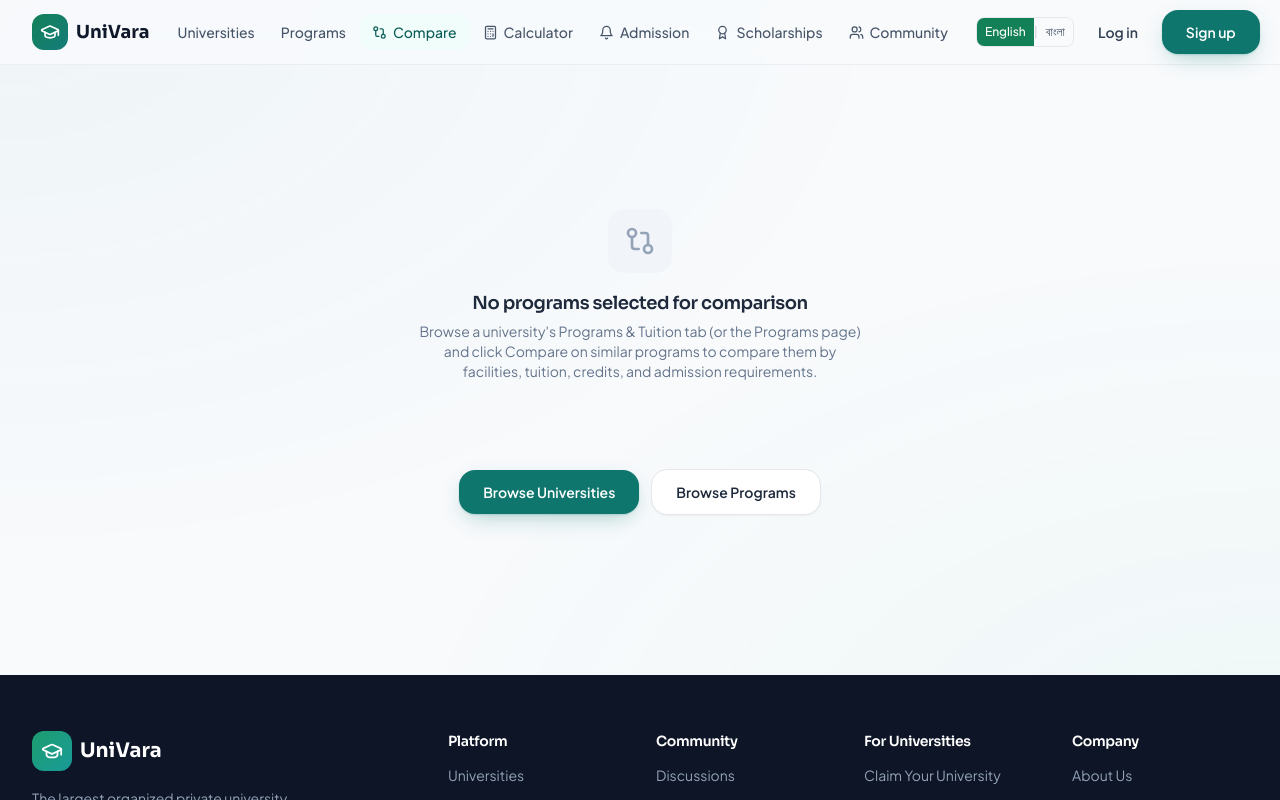
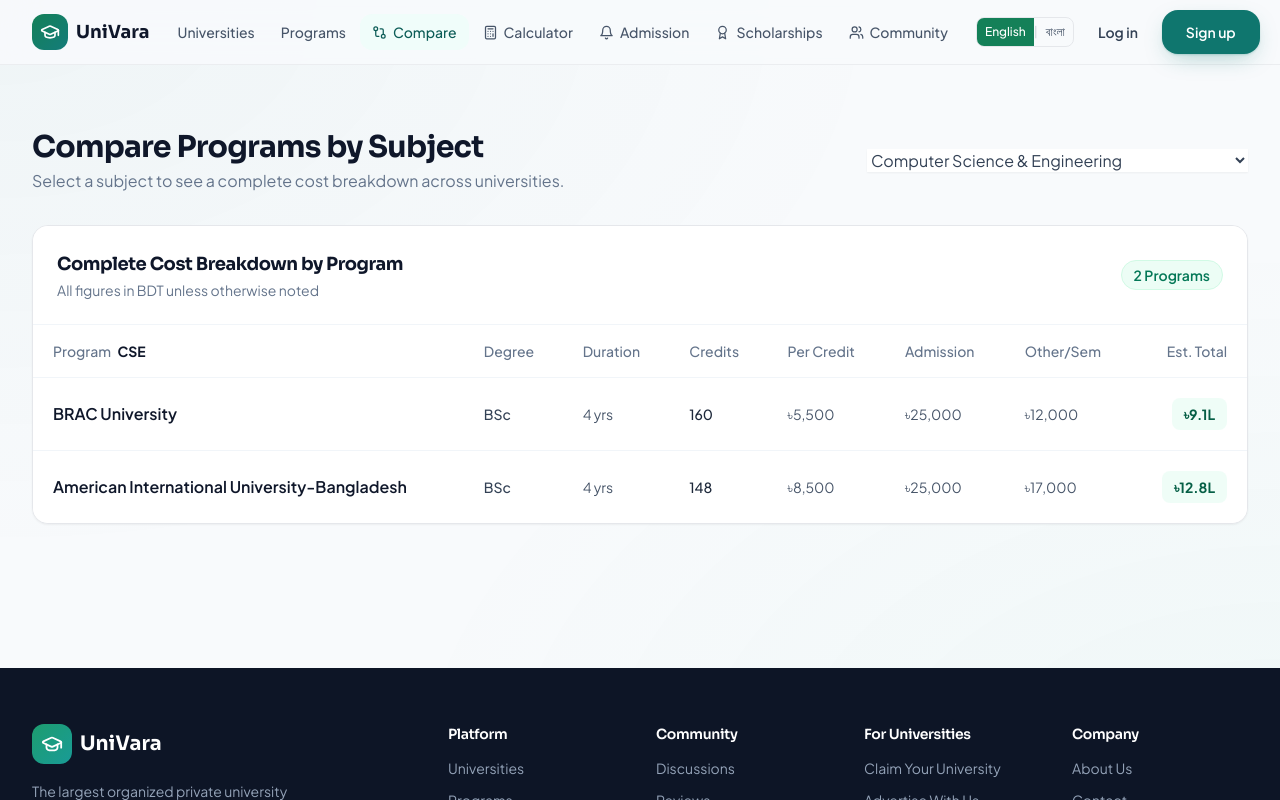
Before and after one commit to pranto-design/pranto232454545, a React (Vite) app: page /compare in a window 1280 px wide. Shown: the top 800 px of the page. Built offline with nearby package versions, Linux system fonts and the light colour scheme.

Commit message:
Replace Compare page empty state with Subject Comparison table

```diff
--- a/src/pages/ComparePage.tsx
+++ b/src/pages/ComparePage.tsx
@@ -52,19 +52,7 @@ export default function ComparePage() {
   }, [offerings, selectedOfferingIds]);
 
   if (offerings.length === 0) {
-    return (
-      <div className="container-page py-20">
-        <EmptyState
-          title="No programs selected for comparison"
-          message="Browse a university's Programs & Tuition tab (or the Programs page) and click Compare on similar programs to compare them by facilities, tuition, credits, and admission requirements."
-          icon={<GitCompare size={32} />}
-        />
-        <div className="text-center mt-6 flex items-center justify-center gap-3 flex-wrap">
-          <Link to="/universities" className="btn-primary">Browse Universities</Link>
-          <Link to="/programs" className="btn-secondary">Browse Programs</Link>
-        </div>
-      </div>
-    );
+    return <SubjectComparisonView />;
   }
 
   return (
@@ -636,3 +624,114 @@ function OverviewTable({ offerings, onRemove }: { offerings: Offering[]; onRemov
 // Dummy use of School icon to prevent unused-import warnings (kept for future use)
 // eslint-disable-next-line @typescript-eslint/no-unused-vars
 const _SchoolIcon = School;
+
+/* -----------------------------------------------------------
+   SUBJECT COMPARISON VIEW (Default View)
+----------------------------------------------------------- */
+function SubjectComparisonView() {
+  const availablePrograms = useMemo(() => {
+    // Only show programs that have at least one offering
+    return programs.filter((p) => programOfferings.some((o) => o.programId === p.id));
+  }, []);
+
+  const [selectedProgramId, setSelectedProgramId] = useState(availablePrograms[0]?.id || '');
+
+  const selectedProgram = getProgramById(selectedProgramId);
+  const currentOfferings = useMemo(() => {
+    return programOfferings.filter((o) => o.programId === selectedProgramId);
+  }, [selectedProgramId]);
+
+  if (!selectedProgram) return null;
+
+  return (
+    <div className="container-page py-10 sm:py-16">
+      {/* Subject Selection */}
+      <div className="mb-8 flex flex-col sm:flex-row sm:items-center justify-between gap-4">
+        <div>
+          <h1 className="text-2xl sm:text-3xl font-bold text-ink-900">Compare Programs by Subject</h1>
+          <p className="text-ink-500 mt-1">Select a subject to see a complete cost breakdown across universities.</p>
+        </div>
+        <div className="min-w-[240px]">
+          <select
+            className="input-field w-full bg-white shadow-sm"
+            value={selectedProgramId}
+            onChange={(e) => setSelectedProgramId(e.target.value)}
+          >
+            {availablePrograms.map((p) => (
+              <option key={p.id} value={p.id}>{p.name}</option>
+            ))}
+          </select>
+        </div>
+      </div>
+
+      {/* The Table */}
+      <div className="card overflow-hidden !p-0 border border-ink-200 shadow-sm rounded-2xl">
+        <div className="p-5 sm:p-6 border-b border-ink-100 flex flex-col sm:flex-row sm:items-center justify-between gap-4 bg-white">
+          <div>
+            <h2 className="text-lg font-bold text-ink-900 tracking-tight">Complete Cost Breakdown by Program</h2>
+            <p className="text-sm text-ink-500 mt-0.5">All figures in BDT unless otherwise noted</p>
+          </div>
+          <span className="text-sm font-semibold text-emeraldAccent-700 bg-emeraldAccent-50 px-3 py-1 rounded-full border border-emeraldAccent-100">
+            {currentOfferings.length} Programs
+          </span>
+        </div>
+
+        <div className="overflow-x-auto bg-white">
+          <table className="w-full text-sm text-left">
+            <thead>
+              <tr className="border-b border-ink-100 text-ink-500">
+                <th className="py-4 px-5 font-medium whitespace-nowrap">
+                  Program <span className="font-bold text-ink-900 ml-1">{selectedProgram.slug.toUpperCase()}</span>
+                </th>
+                <th className="py-4 px-5 font-medium whitespace-nowrap">Degree</th>
+                <th className="py-4 px-5 font-medium whitespace-nowrap">Duration</th>
+                <th className="py-4 px-5 font-medium whitespace-nowrap">Credits</th>
+                <th className="py-4 px-5 font-medium whitespace-nowrap">Per Credit</th>
+                <th className="py-4 px-5 font-medium whitespace-nowrap">Admission</th>
+                <th className="py-4 px-5 font-medium whitespace-nowrap">Other/Sem</th>
+                <th className="py-4 px-5 font-medium whitespace-nowrap text-right">Est. Total</th>
+              </tr>
+            </thead>
+            <tbody className="divide-y divide-ink-100">
+              {currentOfferings.map((o) => {
+                const uni = getUniversityById(o.universityId);
+                if (!uni) return null;
+                const otherPerSem = o.labFee + o.otherFees + o.semesterFee;
+
+                return (
+                  <tr key={o.id} className="hover:bg-ink-50/50 transition-colors">
+                    <td className="py-5 px-5 whitespace-nowrap">
+                      <div className="flex items-center gap-3">
+                        <Link to={`/universities/${uni.slug}`} className="font-semibold text-ink-900 text-base hover:text-brand-600 transition-colors">
+                          {uni.name}
+                        </Link>
+                      </div>
+                    </td>
+                    <td className="py-5 px-5 font-medium text-ink-700 whitespace-nowrap">{o.degree}</td>
+                    <td className="py-5 px-5 text-ink-600 whitespace-nowrap">{o.durationYears} yrs</td>
+                    <td className="py-5 px-5 font-medium text-ink-800 whitespace-nowrap">{o.totalCredits}</td>
+                    <td className="py-5 px-5 text-ink-600 whitespace-nowrap">{formatBDTFull(o.tuitionPerCredit)}</td>
+                    <td className="py-5 px-5 text-ink-600 whitespace-nowrap">{formatBDTFull(o.admissionFee)}</td>
+                    <td className="py-5 px-5 text-ink-600 whitespace-nowrap">{formatBDTFull(otherPerSem)}</td>
+                    <td className="py-5 px-5 text-right whitespace-nowrap">
+                      <span className="inline-flex items-center justify-center font-bold text-emeraldAccent-800 bg-emeraldAccent-50/80 px-3 py-1.5 rounded-lg">
+                        {formatBDT(o.totalTuitionEstimate)}
+                      </span>
+                    </td>
+                  </tr>
+                );
+              })}
+              {currentOfferings.length === 0 && (
+                <tr>
+                  <td colSpan={8} className="py-10 text-center text-ink-500">
+                    No offerings found for this program.
+                  </td>
+                </tr>
+              )}
+            </tbody>
+          </table>
+        </div>
+      </div>
+    </div>
+  );
+}
```
